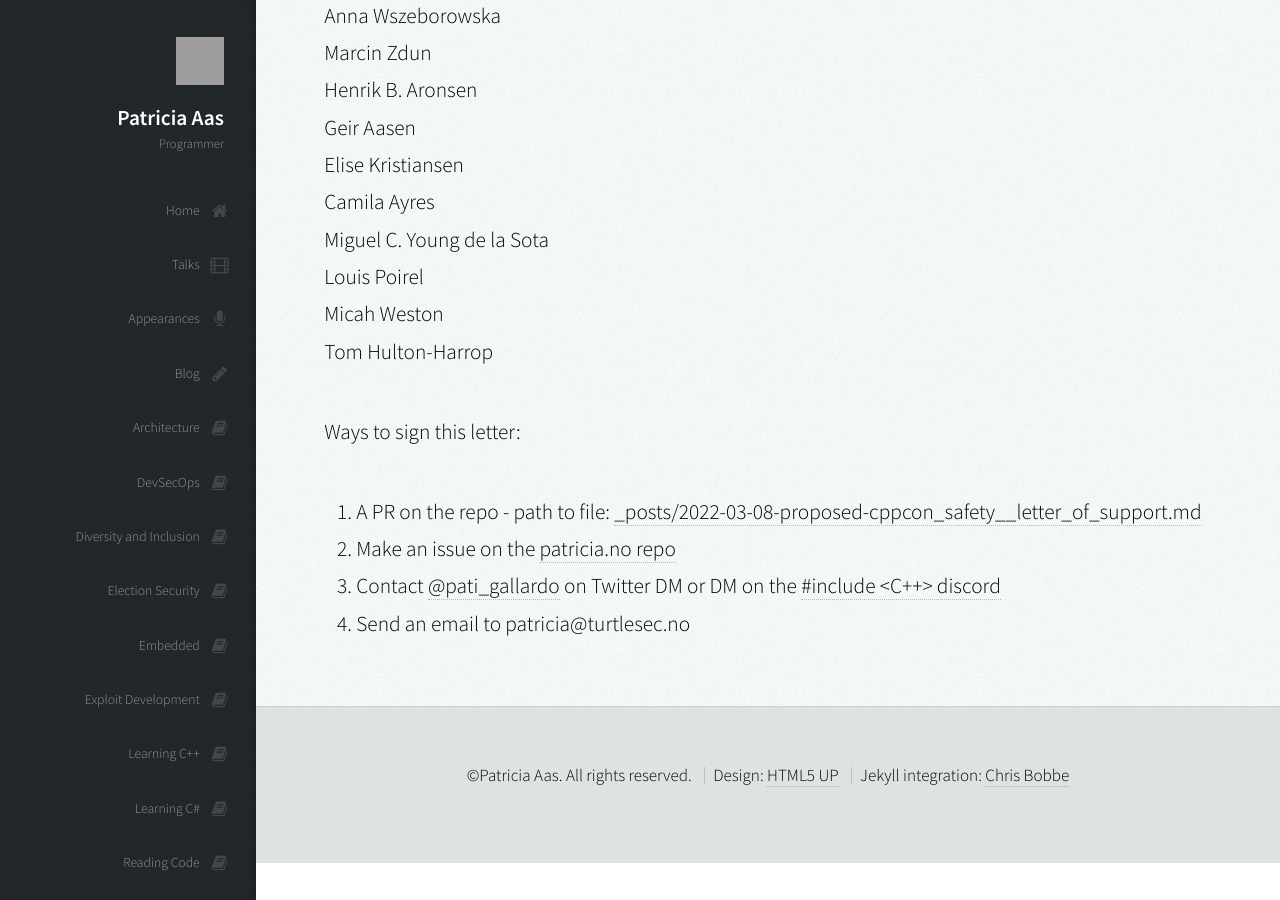
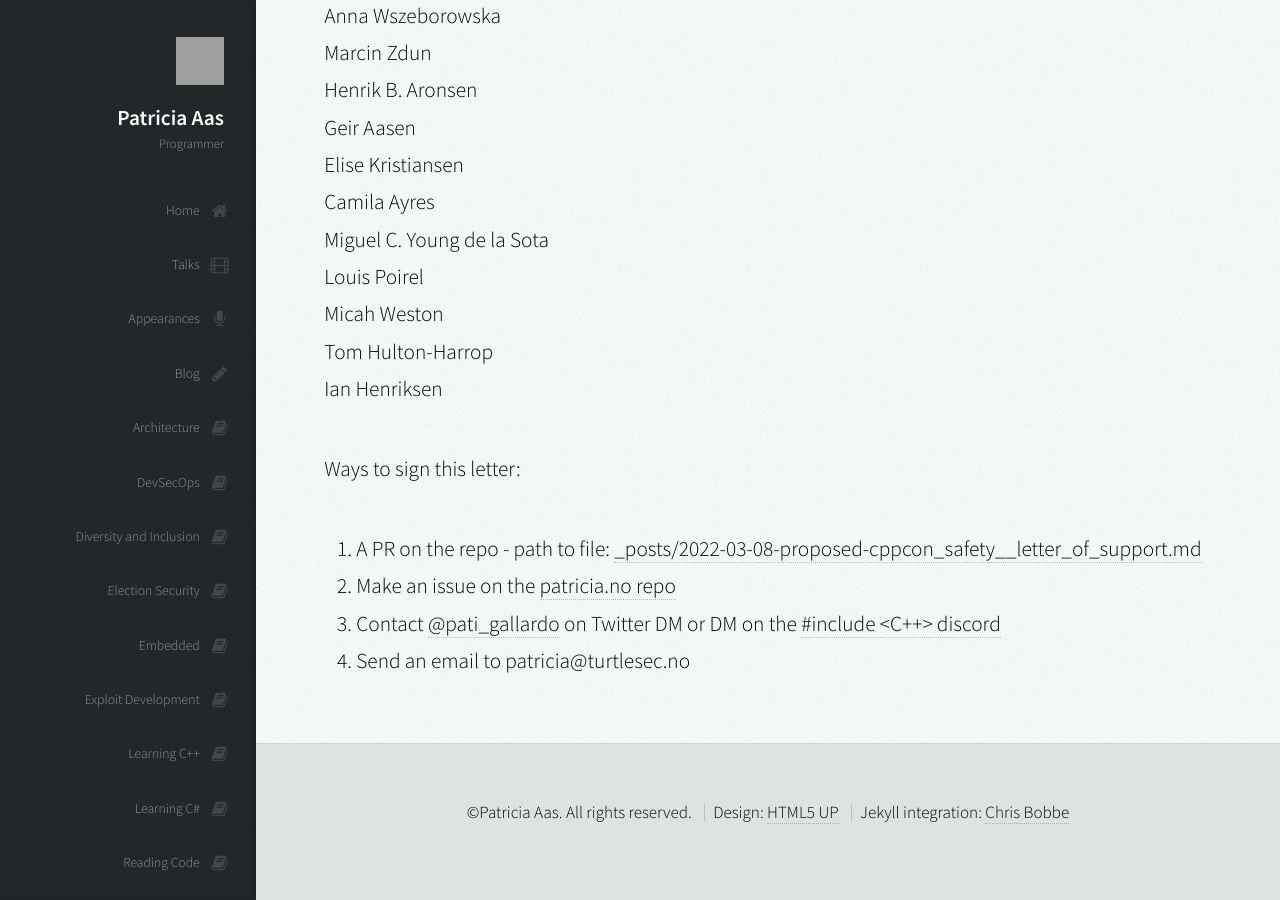
Before and after one commit to patricia-gallardo/patricia-gallardo.github.io, a Jekyll site: the page built from _posts/2022-03-08-proposed-cppcon_safety__letter_of_support.md, in a window 1280 px wide and 900 px high, scrolled down 11719 px. Built offline with Jekyll 4.4.1, drawn with Linux system fonts in a browser that asks for light colours; nearby versions of some CDN libraries; grey boxes are pictures that could not be loaded.

Commit message:
Add my name to the letter of support.

```diff
--- a/_posts/2022-03-08-proposed-cppcon_safety__letter_of_support.md
+++ b/_posts/2022-03-08-proposed-cppcon_safety__letter_of_support.md
@@ -322,6 +322,7 @@ Miguel C. Young de la Sota <br>
 Louis Poirel <br>
 Micah Weston <br>
 Tom Hulton-Harrop <br>
+Ian Henriksen <br>
 
 Ways to sign this letter:
 1. A PR on the repo - path to file: [_posts/2022-03-08-proposed-cppcon_safety__letter_of_support.md][4]
```
